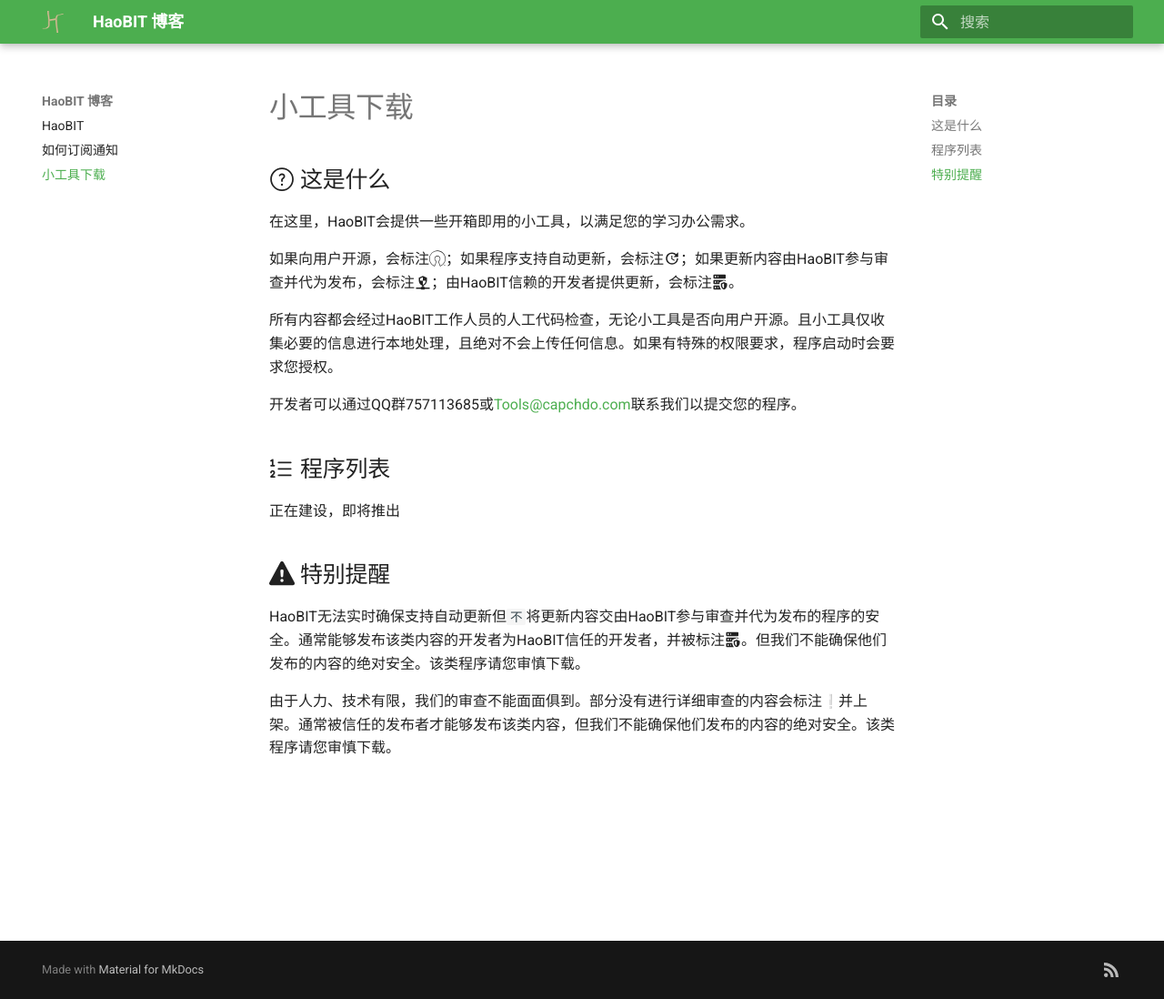
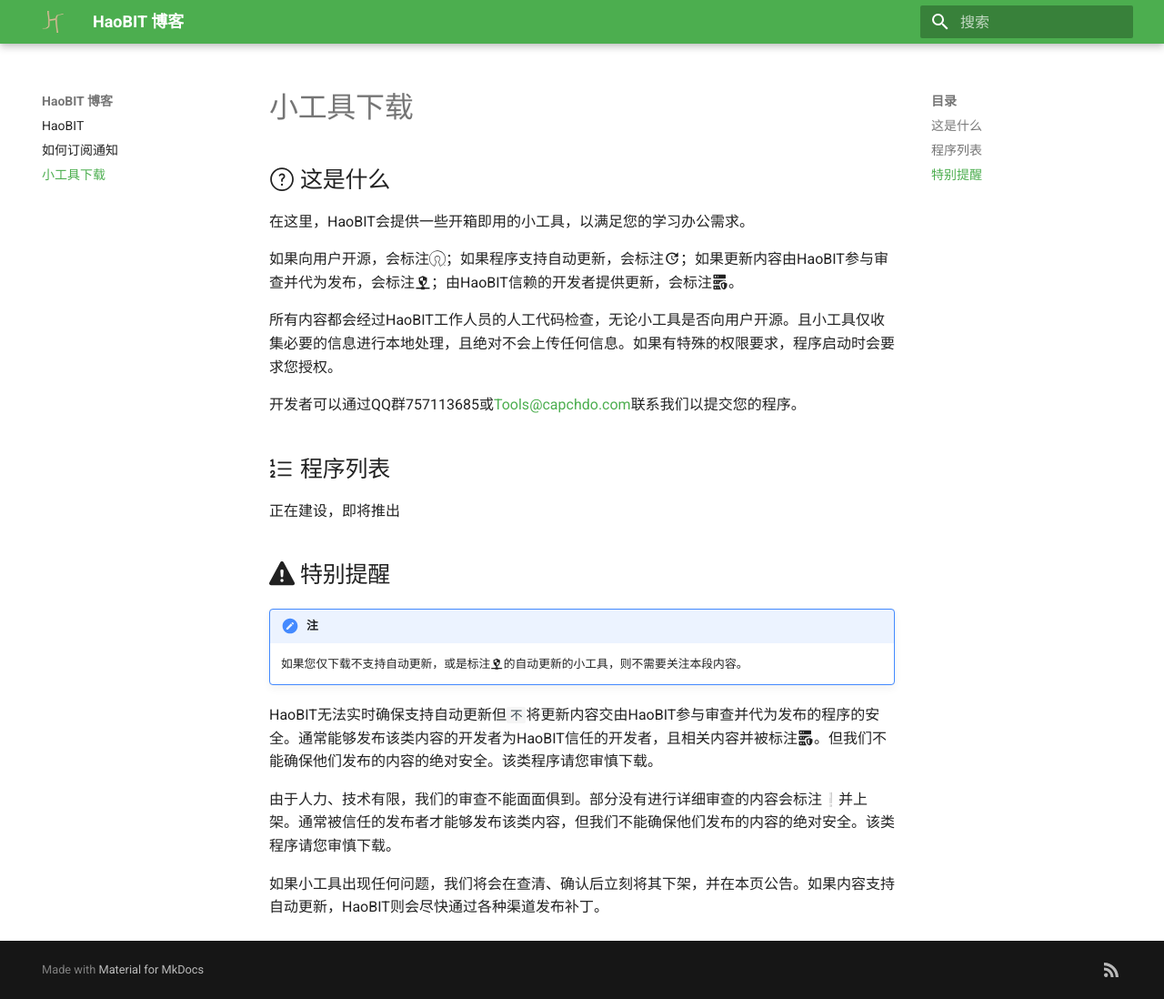
Before and after one commit to Capchdo/blog, an MkDocs documentation site: the page built from docs/tools.md, in a window 1280 px wide and 1098 px high. Shown: the whole window at 91% size. Built offline with MkDocs 1.6.1 and Material for MkDocs 9.7.7, drawn with Linux system fonts in a browser that asks for light colours; emoji names are drawn with the system emoji font; comment, search, counter and statistics services are not loaded.

Commit message:
修改语病

```diff
--- a/docs/tools.md
+++ b/docs/tools.md
@@ -18,6 +18,12 @@
 
 ## :fontawesome-solid-triangle-exclamation: 特别提醒
 
-HaoBIT无法实时确保支持自动更新但`不`将更新内容交由HaoBIT参与审查并代为发布的程序的安全。通常能够发布该类内容的开发者为HaoBIT信任的开发者，并被标注:material-server-security:。但我们不能确保他们发布的内容的绝对安全。该类程序请您审慎下载。
+!!! note "注"
+
+    如果您仅下载不支持自动更新，或是标注:material-security-network:的自动更新的小工具，则不需要关注本段内容。
+
+HaoBIT无法实时确保支持自动更新但`不`将更新内容交由HaoBIT参与审查并代为发布的程序的安全。通常能够发布该类内容的开发者为HaoBIT信任的开发者，且相关内容并被标注:material-server-security:。但我们不能确保他们发布的内容的绝对安全。该类程序请您审慎下载。
 
 由于人力、技术有限，我们的审查不能面面俱到。部分没有进行详细审查的内容会标注:grey_exclamation:并上架。通常被信任的发布者才能够发布该类内容，但我们不能确保他们发布的内容的绝对安全。该类程序请您审慎下载。
+
+如果小工具出现任何问题，我们将会在查清、确认后立刻将其下架，并在本页公告。如果内容支持自动更新，HaoBIT则会尽快通过各种渠道发布补丁。
```
